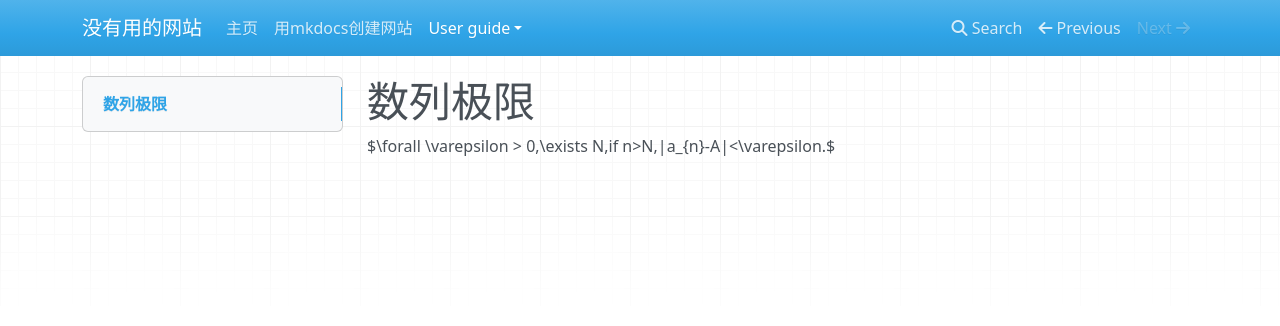
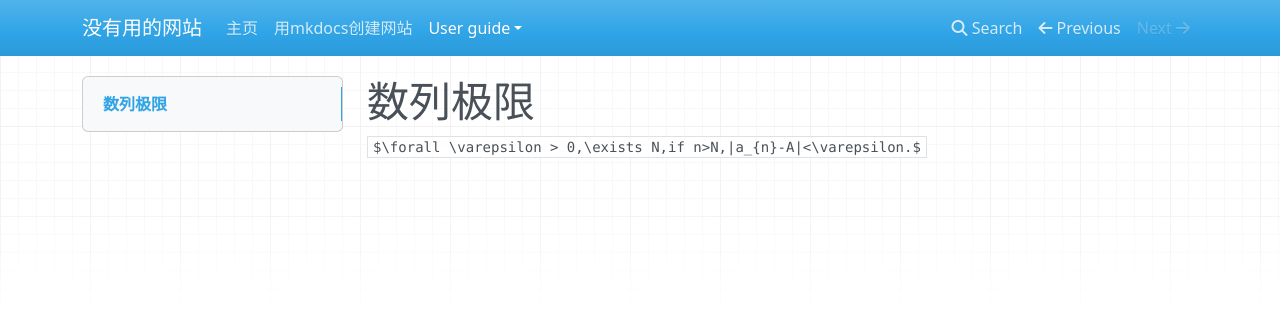
Before and after one commit to zhqnb666/mkdocs-material-demo, an MkDocs documentation site: the page built from docs/user-guide/shui/limit.md, in a window 1280 px wide. Shown: the top 326 px of the page. Built offline with MkDocs 1.6.1, drawn with Linux system fonts in a browser that asks for light colours; nearby versions of some CDN libraries.

Commit message:
Add some pages

```diff
--- a/docs/user-guide/shui/limit.md
+++ b/docs/user-guide/shui/limit.md
@@ -1,3 +1,3 @@
 # 数列极限
 
-$\forall \varepsilon > 0,\exists N,if n>N,|a_{n}-A|<\varepsilon.$
+`$\forall \varepsilon > 0,\exists N,if n>N,|a_{n}-A|<\varepsilon.$`
```
